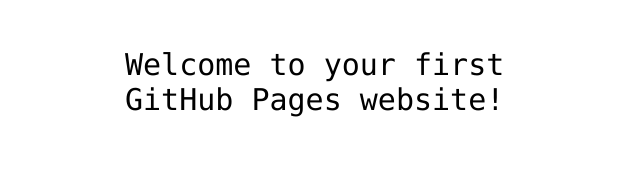
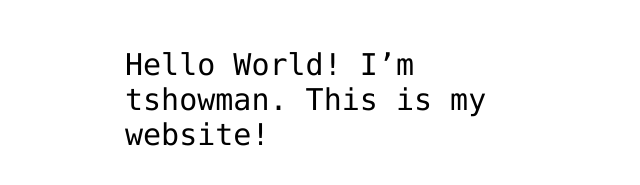
Before and after one commit to tshowman/hello-world, a plain HTML site: page index.html in a window 1280 px wide. Shown: the part 341-526 px from the top of the page, without its empty margins (315-955 px from the left). Drawn offline with Linux system fonts and the light colour scheme.

Commit message:
Update index.html
Holle World

```diff
--- a/index.html
+++ b/index.html
@@ -12,7 +12,7 @@
 <img src="https://octodex.github.com/images/daftpunktocat-thomas.gif" id="octocat" alt="octocat-gif" />
 
 <!-- Change this code here by copy and pasting your template on line 15 -->
-<p>Welcome to your first GitHub Pages website!</p>
+<p>Hello World! I’m tshowman. This is my website!</p>
 
 </body>
 </html>
```
